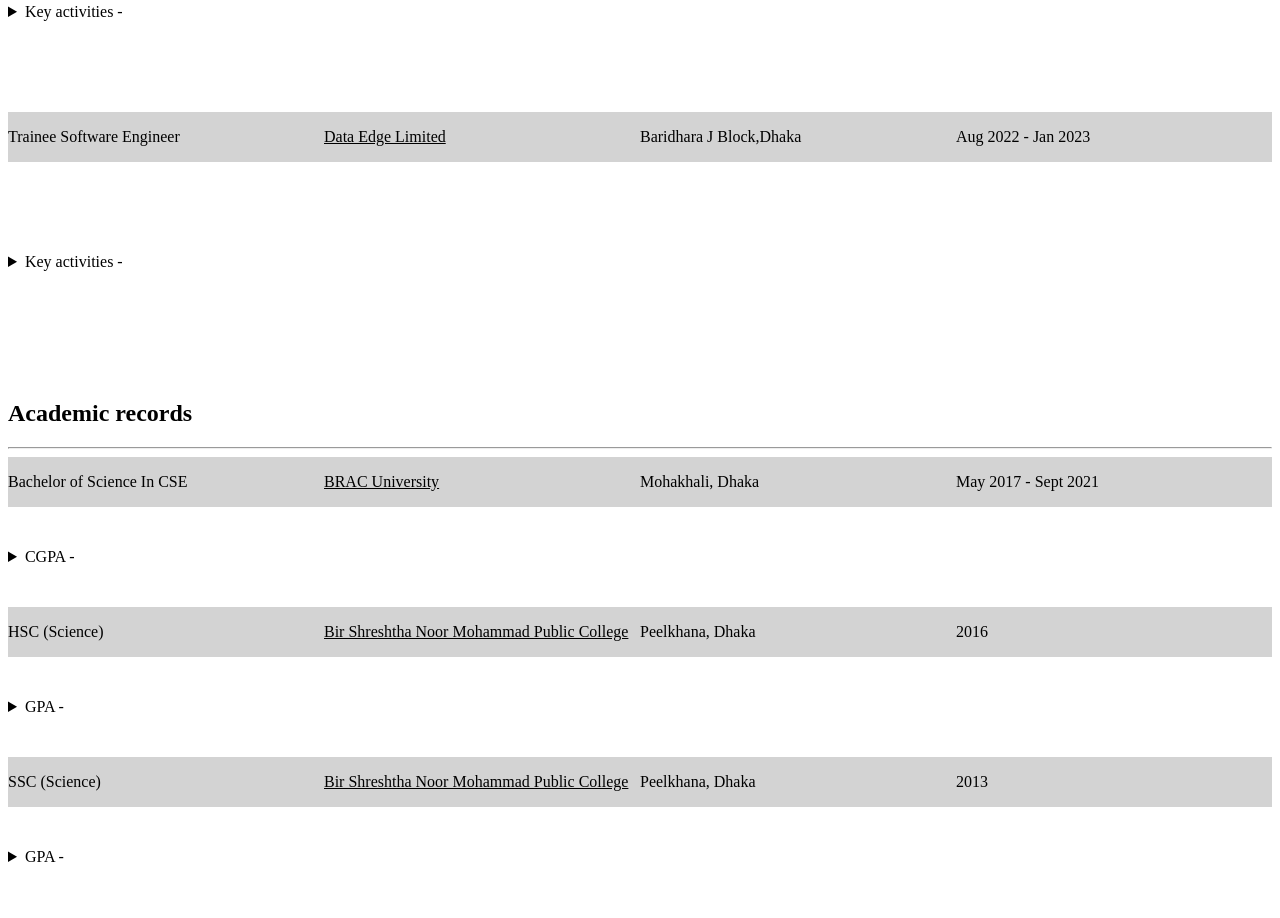
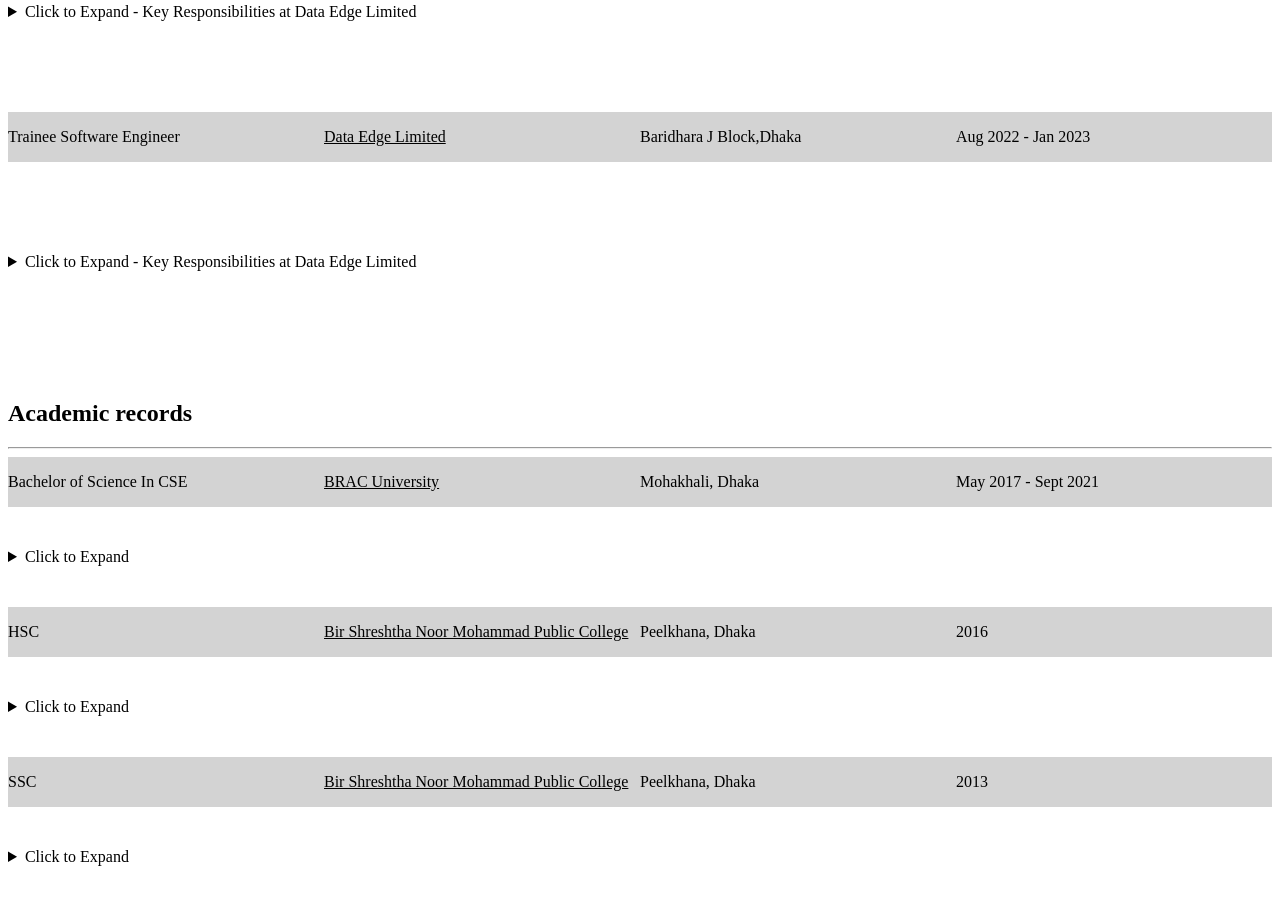
Before and after one commit to dotAsh/HTML_Project01, a plain HTML site: page index.html in a window 1280 px wide. Shown: the part 782-1700 px from the top of the page. Drawn offline with Linux system fonts and the light colour scheme.

Commit message:
someMinorIssuesFixed

```diff
--- a/index.html
+++ b/index.html
@@ -50,7 +50,8 @@
                     d="M19.268,16.045c-0.355-0.79-0.729-0.806-1.068-0.82c-0.277-0.012-0.593-0.011-0.909-0.011c-0.316,0-0.83,0.119-1.265,0.594c-0.435,0.475-1.661,1.622-1.661,3.956c0,2.334,1.7,4.59,1.937,4.906c0.237,0.316,3.282,5.259,8.104,7.161c4.007,1.58,4.823,1.266,5.693,1.187c0.87-0.079,2.807-1.147,3.202-2.255c0.395-1.108,0.395-2.057,0.277-2.255c-0.119-0.198-0.435-0.316-0.909-0.554s-2.807-1.385-3.242-1.543c-0.435-0.158-0.751-0.237-1.068,0.238c-0.316,0.474-1.225,1.543-1.502,1.859c-0.277,0.317-0.554,0.357-1.028,0.119c-0.474-0.238-2.002-0.738-3.815-2.354c-1.41-1.257-2.362-2.81-2.639-3.285c-0.277-0.474-0.03-0.731,0.208-0.968c0.213-0.213,0.474-0.554,0.712-0.831c0.237-0.277,0.316-0.475,0.474-0.791c0.158-0.317,0.079-0.594-0.04-0.831C20.612,19.329,19.69,16.983,19.268,16.045z"
                     clip-rule="evenodd"></path>
                 </svg>
-                <span>01313670292<span>
+                <span>01313670292</span>
+
               </td>
               <td width="10%" height="200" bgcolor="">
                 <svg xmlns="http://www.w3.org/2000/svg" x="0px" y="0px" width="24" height="24" viewBox="0 0 48 48">
@@ -156,7 +157,7 @@
 
 
             <details>
-              <summary>Key activities -</summary>
+              <summary>Click to Expand - Key Responsibilities at Data Edge Limited</summary>
               <ul>
                 <li>Development using <strong>ASP.NET</strong>, <strong>MSSQL</strong></li>
                 <li>Development of <strong>Nikash-BEFTN</strong> software for the Bangladesh Automated Clearing House
@@ -190,7 +191,7 @@
           <td width="100%" height="200" bgcolor="">
 
             <details>
-              <summary>Key activities -</summary>
+              <summary>Click to Expand - Key Responsibilities at Data Edge Limited</summary>
               <ul>
                 <li>Development using <strong>ASP.NET</strong>, <strong>MSSQL</strong></li>
                 <li>Integrated APIs for validation and transaction of cards using <strong>ASP.NET</strong></li>
@@ -251,9 +252,10 @@
 
 
             <details>
-              <summary>CGPA -</summary>
+              <summary>Click to Expand</summary>
               <ul>
-                <li> 3.58 (Graduated with "Distinction")</li>
+                <li> CGPA- 3.58 </li>
+				<li> Graduated with "Distinction</li>
               </ul>
 
             </details>
@@ -264,7 +266,7 @@
           <td width="100%" height="50" bgcolor="">
             <table width="100%" height="50" bgcolor="#d3d3d3" cellpadding="0" cellspacing="0" border="0">
               <tr>
-                <td width="25%" height="50" bgcolor="">HSC (Science)</td>
+                <td width="25%" height="50" bgcolor="">HSC</td>
                 <td width="25%" height="50" bgcolor="">
                   <p> <u>Bir Shreshtha Noor Mohammad Public College</u> </p>
                 </td>
@@ -283,8 +285,9 @@
           <td width="100%" height="100" bgcolor="">
 
             <details>
-              <summary>GPA -</summary>
+              <summary>Click to Expand</summary>
               <ul>
+				<li>Major - Science</li>
                 <li> GPA - 4.50</li>
               </ul>
             </details>
@@ -294,7 +297,7 @@
           <td width="100%" height="50" bgcolor="">
             <table width="100%" height="50" bgcolor="#d3d3d3" cellpadding="0" cellspacing="0" border="0">
               <tr>
-                <td width="25%" height="50" bgcolor="">SSC (Science)</td>
+                <td width="25%" height="50" bgcolor="">SSC</td>
                 <td width="25%" height="50" bgcolor="">
                   <p> <u>Bir Shreshtha Noor Mohammad Public College</u> </p>
                 </td>
@@ -313,8 +316,9 @@
           <td width="100%" height="100" bgcolor="">
 
             <details>
-              <summary>GPA -</summary>
+              <summary>Click to Expand</summary>
               <ul>
+				<li>Major - Science</li>
                 <li> GPA - 5.00</li>
               </ul>
             </details>
```
